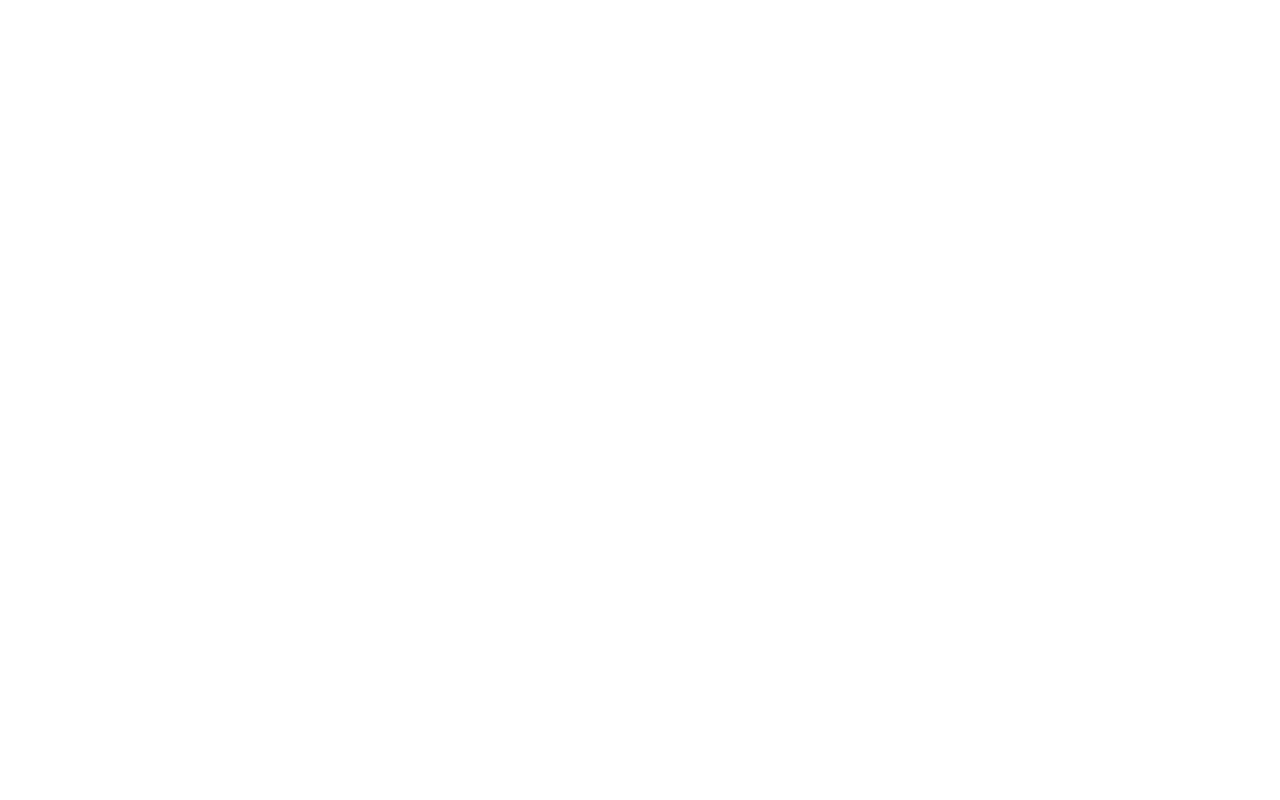
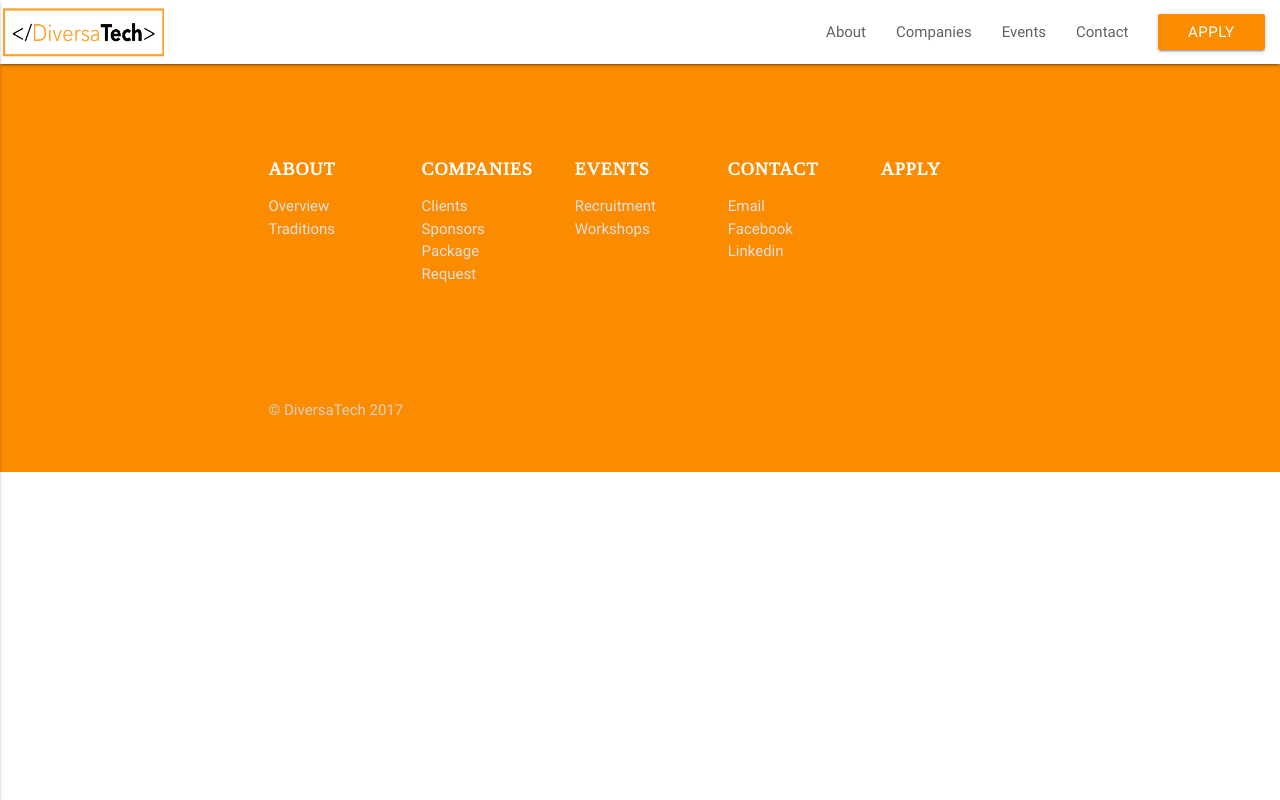
Before and after one commit to shun-lin/new-diversatech-website, a plain HTML site: page apply.html in a window 1280 px wide. Drawn offline with nearby package versions, Linux system fonts and the light colour scheme; a web font is replaced by a local one.

Commit message:
initialize apply, companies, contact, events html

```diff
--- a/apply.html
+++ b/apply.html
@@ -0,0 +1,41 @@
+<!DOCTYPE html>
+<html lang="en-us" ng-app="MB" prefix="og: http://ogp.me/ns#">
+<head>
+  <!--Import Google Icon Font-->
+  <link rel="stylesheet" href="fonts.googleapis.com/icon?family=Material+Icons">
+  <!--Import Google Font-->
+  <link href="https://fonts.googleapis.com/css?family=Roboto" rel="stylesheet" type="text/css">
+
+  <!--Import materialize css-->
+  <link rel="stylesheet" href="css/materialize.min.css">
+  <!--Import cover css-->
+  <link rel="stylesheet" href="css/cover.css">
+</head>
+
+<body>
+    <!--navaigation bar-->
+    <div id='nav-container'></div>
+    <!--main content-->
+
+    <!--footer bar-->
+    <div id='footer-container'></div>
+</body>
+
+<!--Import jQuery before materialize.js-->
+<script type="text/javascript" src="js/jquery-3.1.1.min.js"></script>
+<script type="text/javascript" src="js/materialize.min.js"></script>
+
+<script type="text/javascript">
+    // importing navbar
+    $(document).ready(function() {
+        $('#nav-container').load('nav.html');
+    });
+    // importing footer
+    $(document).ready(function() {
+        $('#footer-container').load('footer.html');
+    });
+    // updating website message
+    $(document).ready(function(){
+        Materialize.toast('Alert: Incomplete website', 4000)
+    });
+</script>
--- a/footer.html
+++ b/footer.html
@@ -14,30 +14,30 @@
 					<div class="col offset-m1 m2 s12">
 						<h5 class="white-text">About</h5>
 						<ul>
-							<li><a class="grey-text text-lighten-2" ui-sref="about({'#': 'overview'})">Overview</a></li>
-							<li><a class="grey-text text-lighten-2" ui-sref="about({'#': 'traditions'})">Traditions</a></li>
+							<li><a class="grey-text text-lighten-2" href="index.html">Overview</a></li>
+							<li><a class="grey-text text-lighten-2" href="index.html">Traditions</a></li>
 						</ul>
 					</div>
 					<div class="col m2 s12">
 						<h5 class="white-text">Companies</h5>
 						<ul>
-							<li><a class="grey-text text-lighten-2" ui-sref="projects({'#': 'purpose'})">Clients</a></li>
-							<li><a class="grey-text text-lighten-2" ui-sref="projects({'#': 'current'})">Sponsors</a></li>
-              <li><a class="grey-text text-lighten-2" ui-sref="projects({'#': 'current'})">Package</a></li>
-              <li><a class="grey-text text-lighten-2" ui-sref="projects({'#': 'current'})">Request</a></li>
+							<li><a class="grey-text text-lighten-2" href="companies.html">Clients</a></li>
+							<li><a class="grey-text text-lighten-2" href="companies.html">Sponsors</a></li>
+              <li><a class="grey-text text-lighten-2" href="Sponsorship Package.pdf">Package</a></li>
+              <li><a class="grey-text text-lighten-2" href="companies.html">Request</a></li>
 						</ul>
 					</div>
 					<div class="col m2 s12">
 						<h5 class="white-text">Events</h5>
 						<ul>
-							<li><a class="grey-text text-lighten-2" ui-sref="companies({'#': 'request'})">Recruitment</a></li>
-              <li><a class="grey-text text-lighten-2" ui-sref="companies({'#': 'request'})">Workshops</a></li>
+							<li><a class="grey-text text-lighten-2" href="events.html">Recruitment</a></li>
+              <li><a class="grey-text text-lighten-2" href="events.html">Workshops</a></li>
 						</ul>
 					</div>
 					<div class="col m2 s12">
 						<h5 class="white-text">Contact</h5>
 						<ul>
-							<li><a class="grey-text text-lighten-2" ui-sref="contact">Email</a></li>
+							<li><a class="grey-text text-lighten-2" href="contact.html">Email</a></li>
 							<li><a class="grey-text text-lighten-2" href="https://www.facebook.com/diversatechberkeley/?fref=ts" target="_blank">Facebook</a></li>
 							<li><a class="grey-text text-lighten-2" href="https://www.linkedin.com/company/diversatech-at-berkeley" target="_blank">Linkedin</a></li>
 						</ul>
--- a/nav.html
+++ b/nav.html
@@ -7,20 +7,20 @@
 <div class="navbar-fixed">
 
     <ul id="about-dropdown" class="dropdown-content">
-      <li><a ui-sref="about({'#': 'overview'})">Overview</a></li>
-      <li><a ui-sref="about({'#': 'traditions'})">Traditions</a></li>
+      <li><a href="index.html">Overview</a></li>
+      <li><a href="index.html">Traditions</a></li>
     </ul>
 
     <ul id="companies-dropdown" class="dropdown-content">
-      <li><a ui-sref="companies({'#': 'request'})">Clients</a></li>
-      <li><a ui-sref="companies({'#': 'request'})">Sponsors</a></li>
-      <li><a ui-sref="companies({'#': 'request'})">Package</a></li>
-      <li><a ui-sref="companies({'#': 'request'})">Request</a></li>
+      <li><a href="companies.html">Clients</a></li>
+      <li><a href="companies.html">Sponsors</a></li>
+      <li><a href="Sponsorship Package.pdf">Package</a></li>
+      <li><a href="companies.html">Request</a></li>
     </ul>
 
     <ul id="events-dropdown" class="dropdown-content">
-      <li><a ui-sref="projects({'#': 'purpose'})">Recruit</a></li>
-      <li><a ui-sref="projects({'#': 'current'})">Workshops</a></li>
+      <li><a href="events.html">Recruit</a></li>
+      <li><a href="events.html">Workshops</a></li>
     </ul>
 
 
```
Also changed, not shown: companies.html (+41 -0 lines), contact.html (+41 -0 lines), events.html (+41 -0 lines), index.html (+1 -0 lines).
